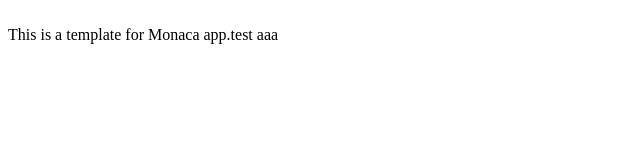
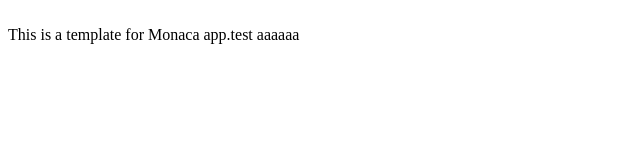
Before and after one commit to asialmakki/citeststg2, a browser extension: page www/index.html in a window 1280 px wide. Shown: the full height of the page, 0-640 px from the left. Drawn offline with Linux system fonts and the light colour scheme.

Commit message:
asdfasfd

```diff
--- a/www/index.html
+++ b/www/index.html
@@ -12,6 +12,6 @@
 </head>
 <body>
 	<br />
-    This is a template for Monaca app.test aaa
+    This is a template for Monaca app.test aaaaaa
 </body>
 </html>
```
